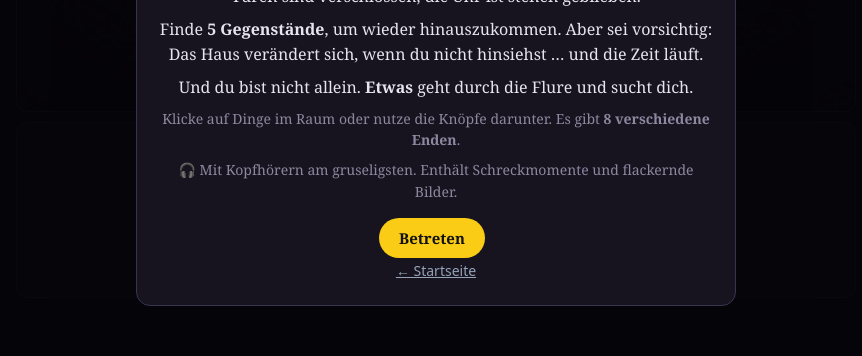
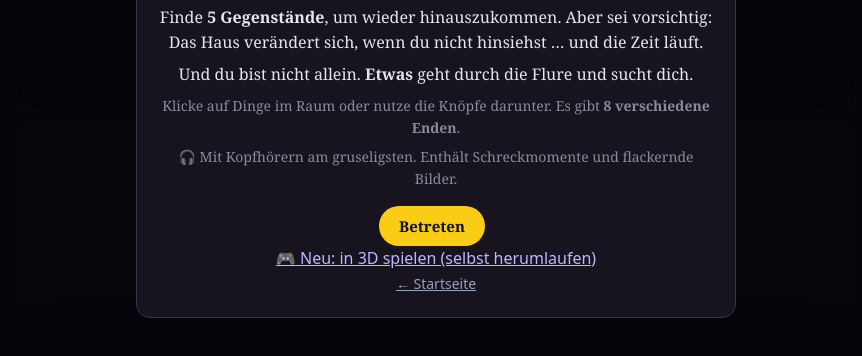
Before and after one commit to brafovin/medina, a plain HTML site: page index.html in a window 1280 px wide. Shown: the part 326-682 px from the top of the page, without its empty margins (204-1066 px from the left). Drawn offline with Linux system fonts and the light colour scheme.

Commit message:
Spiel (haus.html) als Startseite

```diff
--- a/index.html
+++ b/index.html
@@ -151,6 +151,7 @@
     <p class="dim">🎧 Mit Kopfhörern am gruseligsten. Enthält Schreckmomente und flackernde Bilder.</p>
     <p class="dim" id="found"></p>
     <button class="btn" id="startBtn">Betreten</button><br>
+    <a href="haus3d.html" style="color:#c4b5fd;font-size:16px">🎮 Neu: in 3D spielen (selbst herumlaufen)</a><br>
     <a href="index.html">← Startseite</a>
   </div>
 </div>
```
